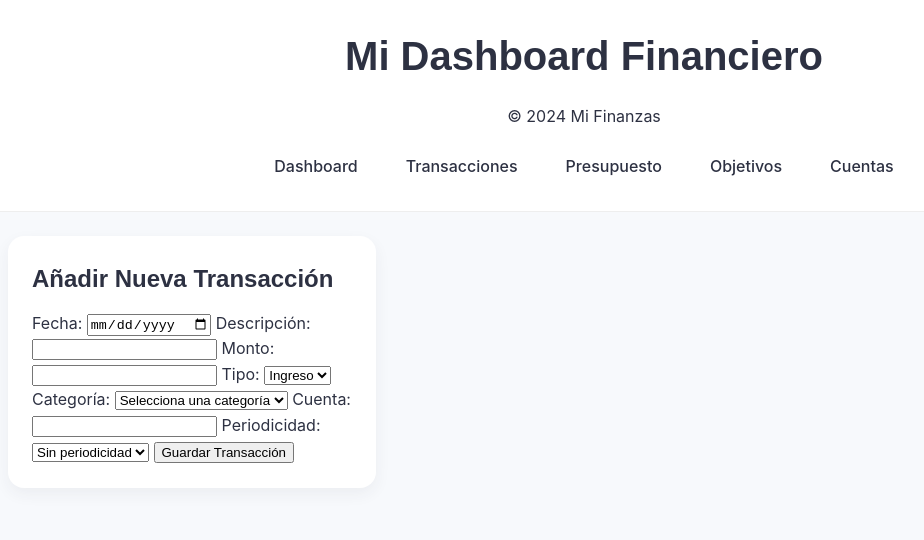
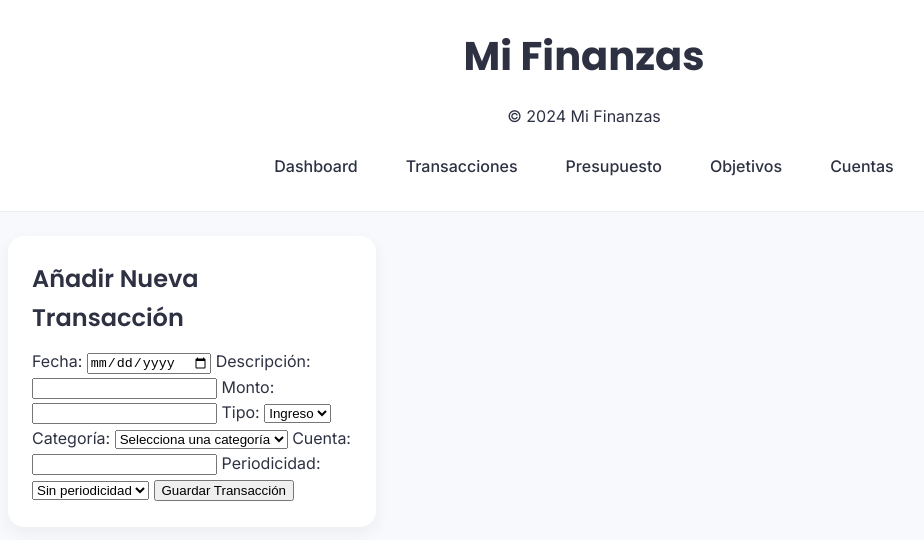
Before and after one commit to sebastiansarmientoforjan-maker/mi-finanzas-app, a website: page add-transaction.html in a window 1280 px wide. Shown: the whole page, without its empty margins (56-980 px from the left). Drawn offline with Linux system fonts and the light colour scheme.

Commit message:
Update add-transaction.html

```diff
--- a/add-transaction.html
+++ b/add-transaction.html
@@ -3,12 +3,17 @@
 <head>
     <meta charset="UTF-8">
     <meta name="viewport" content="width=device-width, initial-scale=1.0">
-    <title>Añadir Transacción - Mi Dashboard Financiero</title>
+    <title>Añadir Transacción - Mi Finanzas</title>
+    <!-- New CSS Link -->
     <link rel="stylesheet" href="style.css">
+    <!-- Google Fonts Links -->
+    <link rel="preconnect" href="https://fonts.googleapis.com">
+    <link rel="preconnect" href="https://fonts.gstatic.com" crossorigin>
+    <link href="https://fonts.googleapis.com/css2?family=Inter:wght@400;500;600&family=Poppins:wght@600;700&display=swap" rel="stylesheet">
 </head>
 <body>
     <header>
-        <h1>Mi Dashboard Financiero</h1>
+        <h1>Mi Finanzas</h1>
         <p>© 2024 Mi Finanzas</p>
         <nav class="main-nav">
             <a href="index.html" class="nav-link">Dashboard</a>
```
